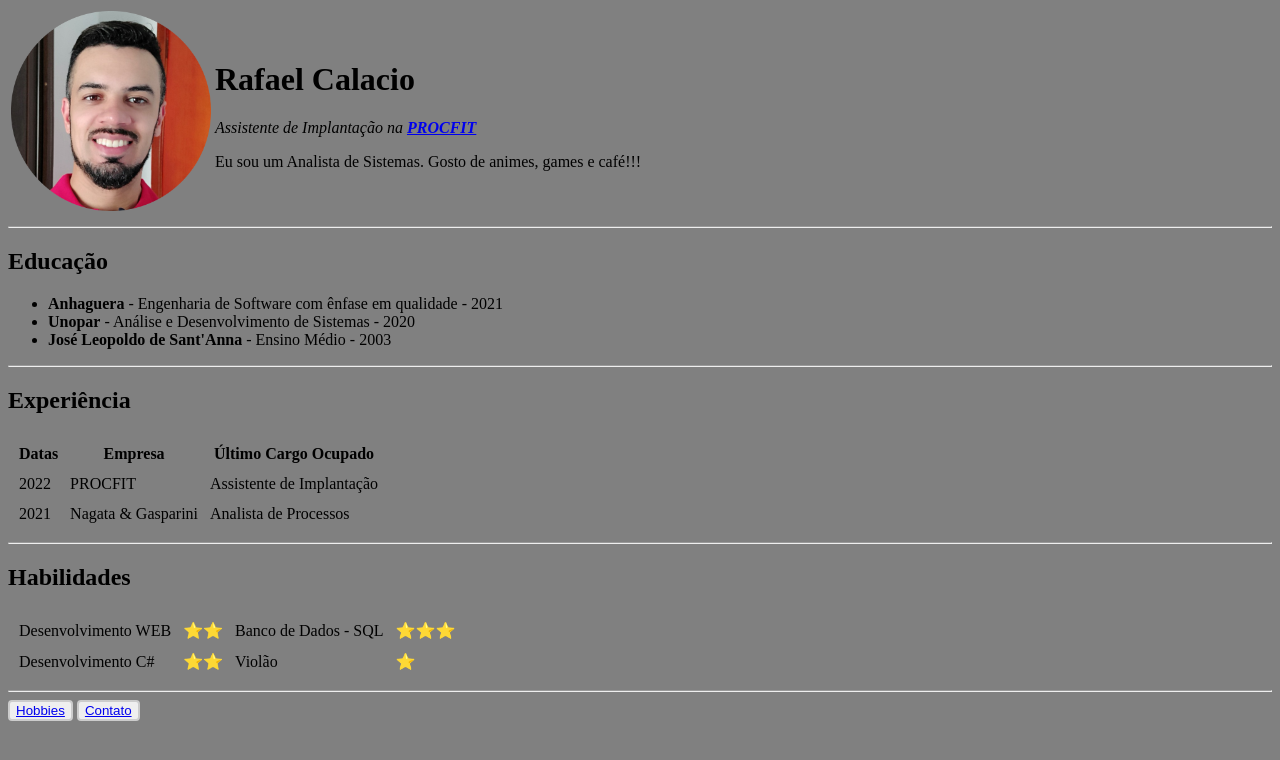
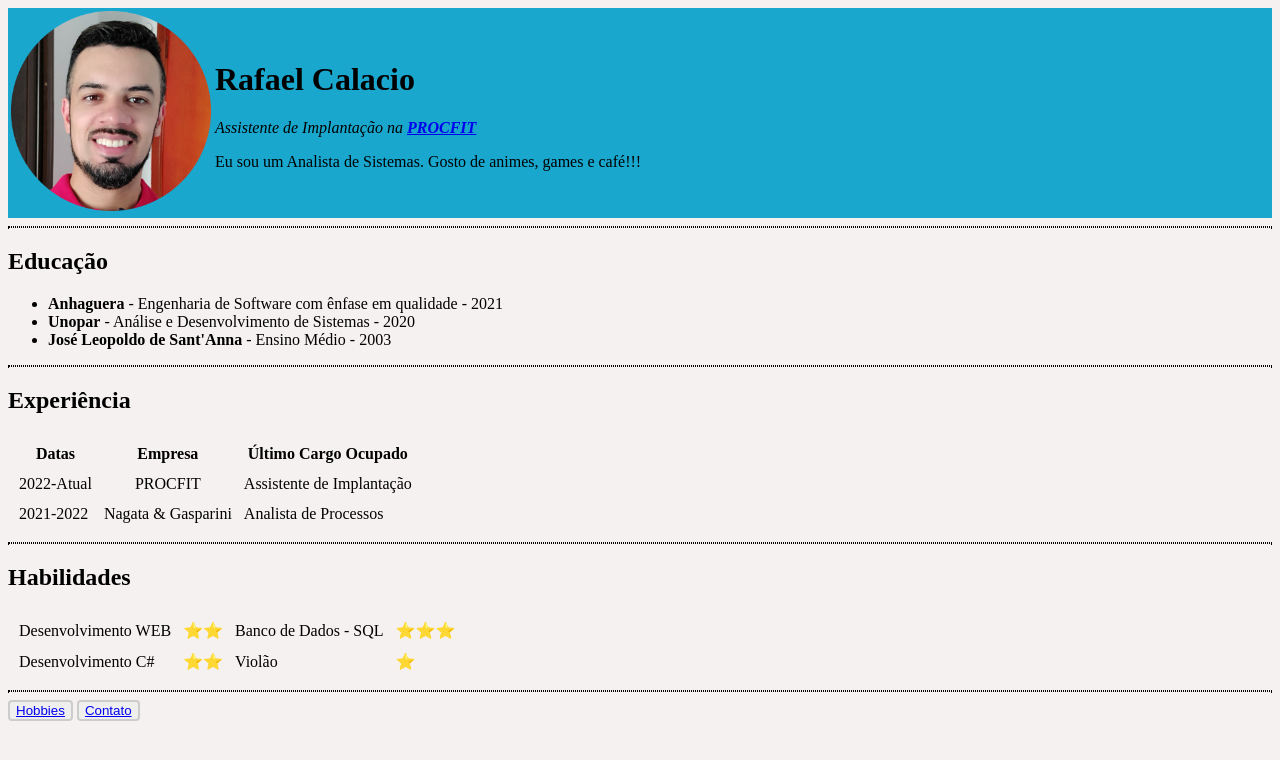
Before and after one commit to rafaelcalacio/CV, a plain HTML site: page index.html in a window 1280 px wide. Drawn offline with Linux system fonts and the light colour scheme.

Commit message:
procfit29032023

```diff
--- a/format.css
+++ b/format.css
@@ -3,8 +3,18 @@
     text-align: center;
 }
 
+.perfil{
+    background-color: #19A7CE;
+    width: 100%;
+
+}
+
 body{
-    background-color: gray;
+    background-color: #F6F1F1;
+}
+
+hr{
+    border-style:dotted;
 }
 
 #tabelaContatos{
--- a/index.html
+++ b/index.html
@@ -7,6 +7,7 @@
     <title>Calacio's Site</title>
 </head>
 <body>
+    <div class="perfil">
         <table>
         <tr>
             <td>
@@ -21,7 +22,7 @@
             </td>
         </tr>
         </table>
-
+    </div>
     <hr>
 
     <h2>Educação</h2>
@@ -41,13 +42,13 @@
             <th>Último Cargo Ocupado</th>
         </tr>
         <tr>
-            <td>2022</td>
-            <td>PROCFIT</td>
+            <td>2022-Atual</td>
+            <td align="center">PROCFIT</td>
             <td>Assistente de Implantação</td>
         </tr>
         <tr>
-            <td>2021</td>
-            <td>Nagata & Gasparini</td>
+            <td>2021-2022</td>
+            <td align="center">Nagata & Gasparini</td>
             <td>Analista de Processos</td>
         </tr>
     </table>
```
Lines whose indentation alone changed are shown as unchanged.
